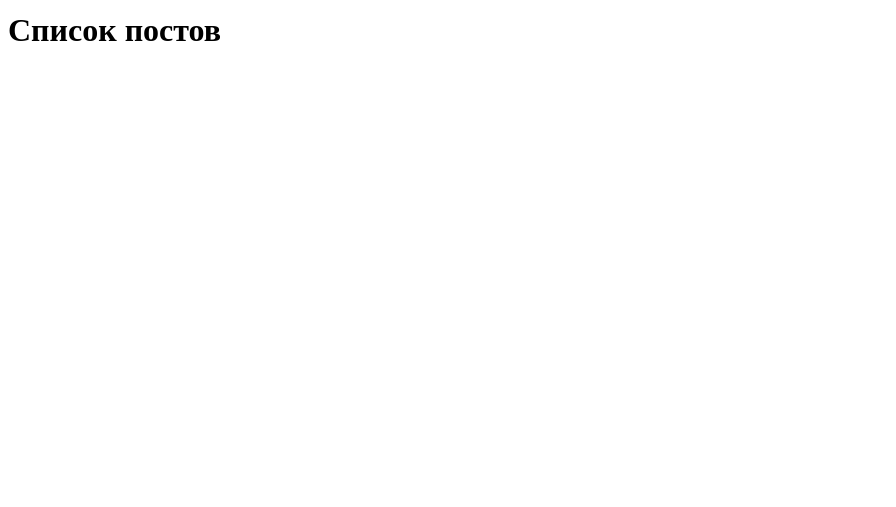
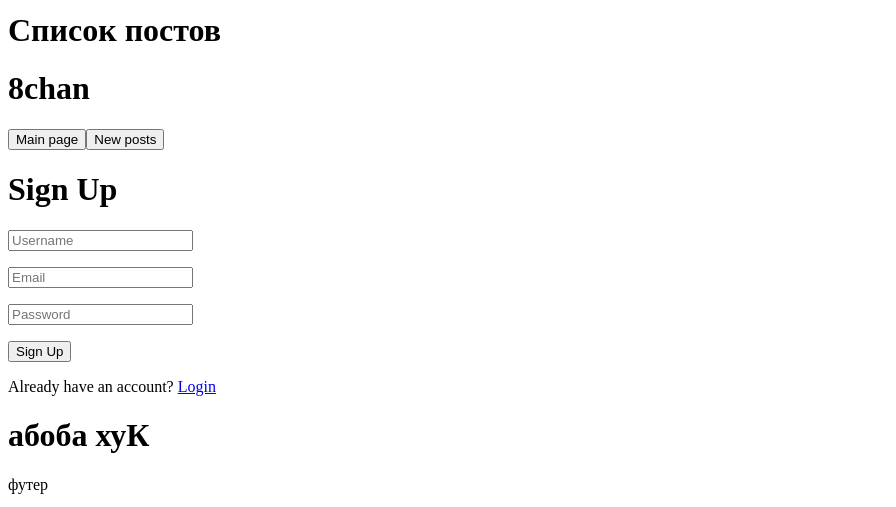
Before and after one commit to IliaBulkin/reacthomework, a React (Create React App) app: page /register in a window 1280 px wide. Shown: the part 410-917 px from the top of the page, without its empty margins (0-896 px from the left). Before the commit the page ends 800 px from the top, so only its background shows below. Built offline with nearby package versions, Linux system fonts and the light colour scheme.

Commit message:
[19.02.2025] don't test, latest homework, added login and register pages

```diff
--- a/package.json
+++ b/package.json
@@ -12,6 +12,7 @@
     "@types/react-dom": "^18.3.1",
     "react": "^18.3.1",
     "react-dom": "^18.3.1",
+    "react-hook-form": "^7.54.2",
     "react-router-dom": "^7.0.2",
     "react-scripts": "5.0.1",
     "typescript": "^4.9.5",
--- /dev/null
+++ b/src/pages/LoginPage/LoginPage.tsx
@@ -0,0 +1,70 @@
+import { useState } from "react";
+import { useForm } from "react-hook-form";
+import { Link } from "react-router-dom";
+
+import { ISuccess, IError, IUser } from "../../shared/types/types";
+
+import "./LoginPage.css";
+
+interface IForm {
+    email: string;
+    password: string;
+}
+
+export function LoginPage() {
+    const [success, setSuccess] = useState(false);
+    const { register, handleSubmit, formState, setError } = useForm<IForm>({ mode: "onSubmit" });
+
+    async function onSubmit(data: IForm) {
+        try {
+            const res = await fetch("http://localhost:3000/login", {
+                method: "POST",
+                headers: { "Content-Type": "application/json" },
+                body: JSON.stringify(data),
+            });
+
+            const result: ISuccess<IUser> | IError = await res.json();
+
+            if (result.status === "success") {
+                setSuccess(true);
+            } else {
+                if (result.message === "user not found") {
+                    setError("email", { type: "custom", message: "User does not exist" });
+                }
+                if (result.message === "password incorrect") {
+                    setError("password", { type: "custom", message: "Incorrect password" });
+                }
+            }
+        } catch (error) {
+            console.error("Error during login:", error);
+        }
+    }
+
+    return success ? (
+        <div className="loginPageSuccess">
+            <h1>Successfully logged in!</h1>
+        </div>
+    ) : (
+        <div className="loginPage">
+            <form className="loginForm" onSubmit={handleSubmit(onSubmit)}>
+                <h1 style={{ color: "white" }}>Login</h1>
+                <div className="inputsForm">
+                    <div className="inputDiv">
+                        <input className="inputTextForm" placeholder="Email" type="text" {...register("email", {
+                            required: { value: true, message: "Email is required" },
+                        })} />
+                        <p className="formError">{formState.errors.email?.message}</p>
+                    </div>
+                    <div className="inputDiv">
+                        <input className="inputTextForm" placeholder="Password" type="password" {...register("password", {
+                            required: { value: true, message: "Password is required" },
+                        })} />
+                        <p className="formError">{formState.errors.password?.message}</p>
+                    </div>
+                </div>
+                <button className="loginButton" type="submit">Login</button>
+                <p className="registerText">Don't have an account? <Link id="registerLinkButton" to="/register">Sign Up</Link></p>
+            </form>
+        </div>
+    );
+}
--- /dev/null
+++ b/src/pages/RegisterPage/RegisterPage.tsx
@@ -0,0 +1,82 @@
+import { useState } from "react";
+import { useForm } from "react-hook-form";
+import { Link } from "react-router-dom";
+
+import { ISuccess, IError, IUser } from "../../shared/types/types";
+
+import "./RegisterPage.css";
+
+interface IForm {
+    username: string
+    email: string
+    password: string
+}
+
+export function RegisterPage() {
+    const [success, setSuccess] = useState(false)
+    const { register, handleSubmit, formState, setError } = useForm<IForm>({ mode: "onSubmit" })
+
+    async function onSubmit(data: IForm) {
+        try {
+            const res = await fetch("http://localhost:3000/register", {
+                method: "POST",
+                headers: { "Content-Type": "application/json" },
+                body: JSON.stringify(data),
+            });
+
+            const result: ISuccess<IUser> | IError = await res.json()
+
+            if (result.status === "success") {
+                setSuccess(true);
+            } else {
+                if (result.message === "username already exists") {
+                    setError("username", { type: "custom", message: "Username already exists" })
+                }
+                if (result.message === "email already exists") {
+                    setError("email", { type: "custom", message: "Email already exists" })
+                }
+            }
+        } catch (error) {
+            console.error("Error during registration:", error)
+        }
+    }
+
+    return success ? (
+        <div className="registerPageSuccess">
+            <h1>Account successfully created!</h1>
+            <Link id="loginLinkButton" to="/login">Login</Link>
+        </div>
+    ) : (
+        <div className="registerPage">
+            <form className="registerForm" onSubmit={handleSubmit(onSubmit)}>
+                <h1>Sign Up</h1>
+                <div className="inputsForm">
+                    <div className="inputDiv">
+                        <input className="inputTextForm" placeholder="Username" type="text" {...register("username", {
+                            required: { value: true, message: "Username is required" },
+                            minLength: { value: 3, message: "Username must be at least 3 characters" },
+                            maxLength: { value: 20, message: "Username must be at most 20 characters" },
+                        })} />
+                        <p className="formError">{formState.errors.username?.message}</p>
+                    </div>
+                    <div className="inputDiv">
+                        <input className="inputTextForm" placeholder="Email" type="text" {...register("email", {
+                            required: { value: true, message: "Email is required" },
+                        })} />
+                        <p className="formError">{formState.errors.email?.message}</p>
+                    </div>
+                    <div className="inputDiv">
+                        <input className="inputTextForm" placeholder="Password" type="password" {...register("password", {
+                            required: { value: true, message: "Password is required" },
+                            minLength: { value: 6, message: "Password must be at least 6 characters" },
+                            maxLength: { value: 20, message: "Password must be at most 20 characters" },
+                        })} />
+                        <p className="formError">{formState.errors.password?.message}</p>
+                    </div>
+                </div>
+                <button className="registerButton" type="submit">Sign Up</button>
+                <p className="loginText">Already have an account? <Link id="loginLinkButton" to="/login">Login</Link></p>
+            </form>
+        </div>
+    );
+}
--- a/src/routes/routes.tsx
+++ b/src/routes/routes.tsx
@@ -1,8 +1,9 @@
 import { PostPage } from "../pages/PostPage/PostPage";
-import { useTitle } from "../hooks/useTitle";
 import { PostList } from "../shared/PostList/PostList";
 import { Layout } from "../shared/Layout/Layout";
 import { LikedPosts } from '../pages/LikedPostPage/LikedPostPage'
+import { LoginPage } from "../pages/LoginPage/LoginPage";
+import { RegisterPage } from "../pages/RegisterPage/RegisterPage"
 
 import { BrowserRouter, Routes, Route } from "react-router-dom";
 
@@ -14,6 +15,8 @@
                 <Route path="/PostList" element={<PostList />} />
                 <Route path="/PostList/:id" element={<PostPage />} />
                 <Route path="/likedPosts" element={<LikedPosts />} />
+                <Route path='/login' element={<LoginPage></LoginPage>}></Route>
+                <Route path='/register' element={<RegisterPage></RegisterPage>}></Route>
             </Route>
         </Routes>
     </BrowserRouter>
--- /dev/null
+++ b/src/shared/types/types.tsx
@@ -0,0 +1,33 @@
+export interface IError {
+    status: 'error'
+    message: string
+}
+
+export interface ISuccess<T> {
+    status: 'success'
+    data: T
+}
+
+export interface IPost {
+    id: number
+    name: string
+    text: string
+    image: string | null
+    date: string
+    user: string | null
+    category: string
+}
+
+export interface ITag {
+    id: number
+    name: string
+    posts: IPost[]
+}
+
+export interface IUser {
+    id: number
+    name: string
+    email: string
+    password: string
+    role: "user" | "admin"
+}
```
Also changed, not shown: src/pages/LoginPage/LoginPage.css (added), src/pages/RegisterPage/RegisterPage.css (added), 1 other file (tests, documents, lock files or other folders).
